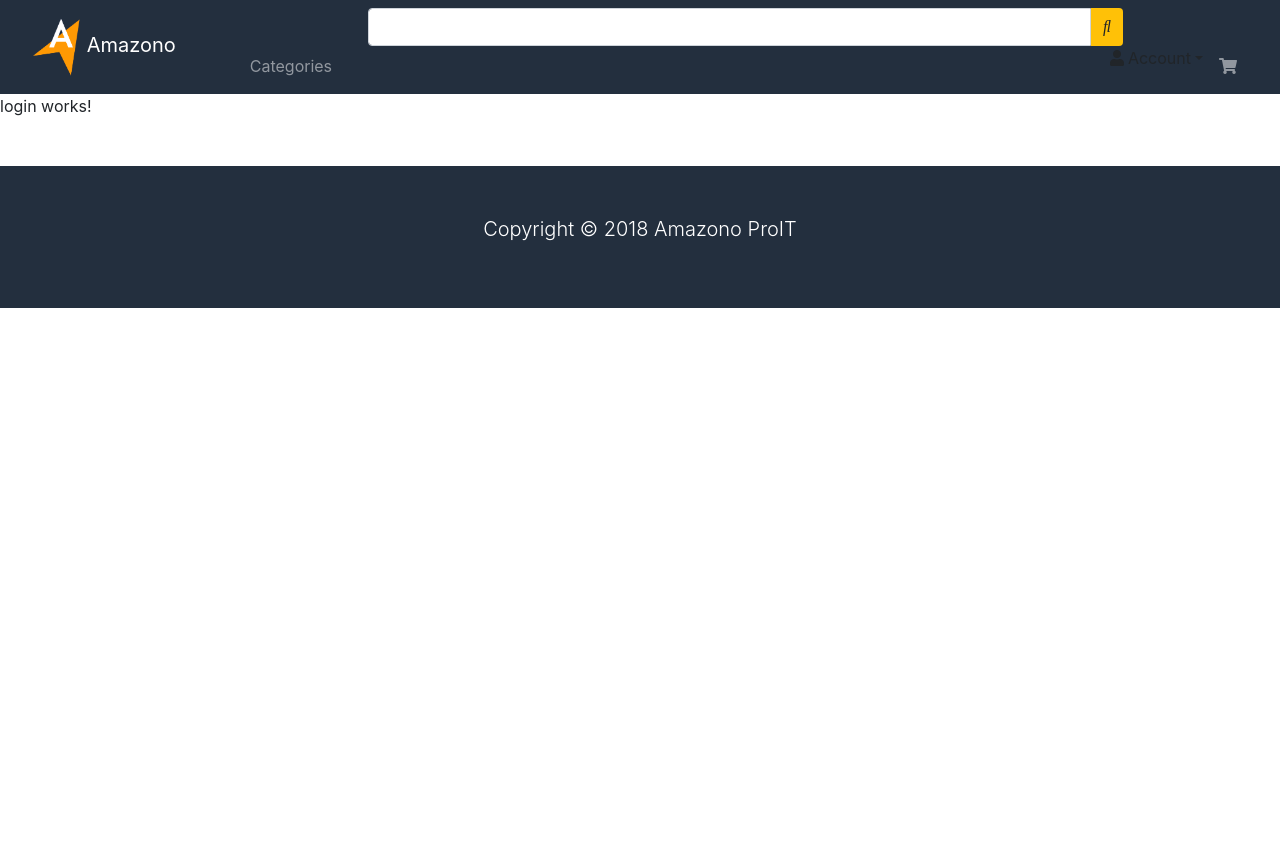
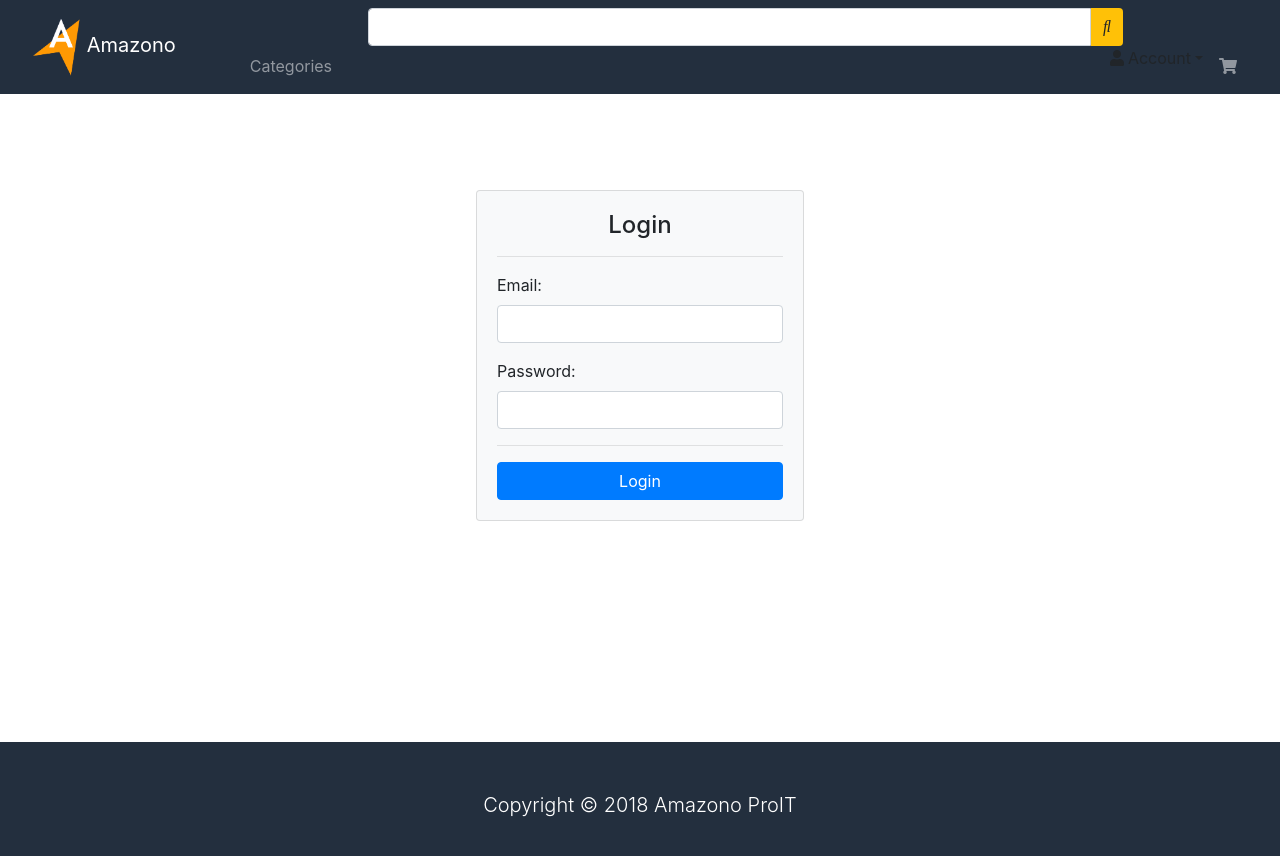
Before and after one commit to harshay1/amazono, an Angular app in the folder client/AngularAmazono/: page /login in a window 1280 px wide. Shown: the top 856 px of the page. Before the commit the page ends 800 px from the top, so only its background shows below. Built offline with nearby package versions, Linux system fonts and the light colour scheme.

Commit message:
Adding UI Design for the Login Component

```diff
--- a/client/AngularAmazono/src/app/login/login.component.html
+++ b/client/AngularAmazono/src/app/login/login.component.html
@@ -1,3 +1,27 @@
-<p>
-  login works!
-</p>
+<section id="loginPage">
+    <div class="container p-5">
+      <div class="row mt-5">
+        <div class="col-lg-4 offset-lg-4">
+          <app-message></app-message>
+          <div class="card bg-light">
+            <div class="card-body">
+              <h4 class="text-center">Login</h4>
+              <hr>
+              <form>
+                <div class="form-group">
+                  <label class="form-control-label">Email:</label>
+                  <input type="text" name="email" class="form-control" [(ngModel)]="email">
+                </div>
+                <div class="form-group">
+                  <label class="form-control-label">Password:</label>
+                  <input type="text" name="password" class="form-control" [(ngModel)]="password">
+                </div>
+                <hr>
+                <button type="button" class="btn btn-primary btn-block" (click)="login()" [disabled]="btnDisabled">Login</button>
+              </form>
+            </div>
+          </div>
+        </div>
+      </div>
+    </div>
+  </section>
```
